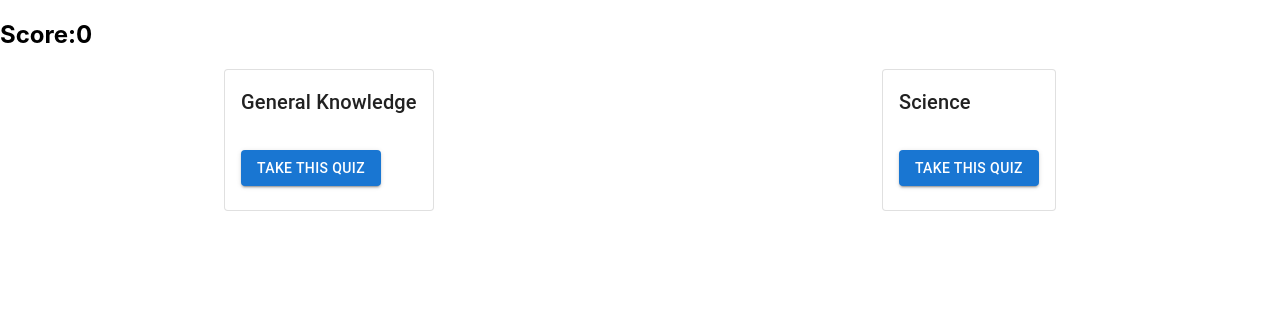
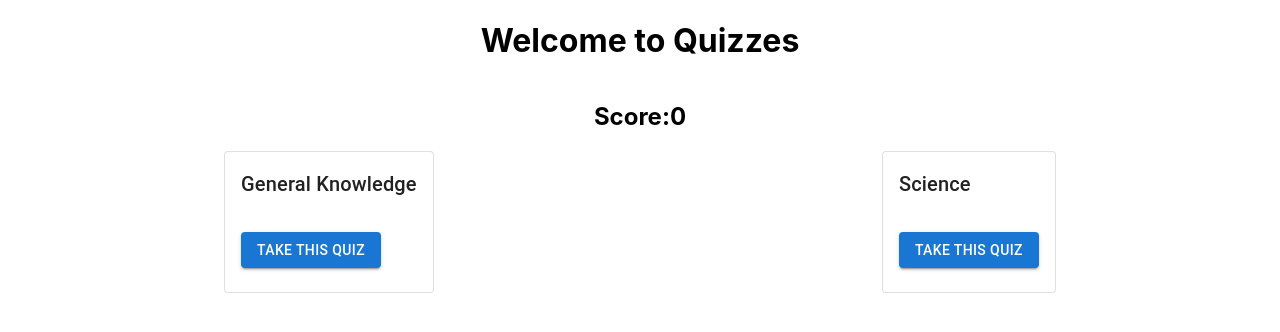
Before and after one commit to LyneSultan/quiz-app, a React (Create React App) app in the folder app/: page / in a window 1280 px wide. Shown: the top 332 px of the page. Built offline with nearby package versions, Linux system fonts and the light colour scheme.

Commit message:
added back navigation

```diff
--- a/app/src/pages/Quiz/useQuizLogic.jsx
+++ b/app/src/pages/Quiz/useQuizLogic.jsx
@@ -1,15 +1,18 @@
 import { useState } from 'react';
 import { useDispatch, useSelector } from 'react-redux';
+import { useNavigate, useParams } from 'react-router-dom';
 import { incrementScore } from './../../redux/userSlice';
+import { routes } from './../../routes/routes';
+import './../../style/base.css';
 
-import { useParams } from 'react-router-dom';
-import './../../style/base.css';
 export const useQuizLogic = () => {
+  const navigate = useNavigate();
+  const { id } = useParams();
+
   const quizzes = useSelector((state) => state.quizzes);
   const dispatch = useDispatch();
   const [answers, setAnswers] = useState({});
 
-  const { id } = useParams();
 
   const quiz = quizzes.find((quiz) => quiz.id === parseInt(id));
 
@@ -32,9 +35,14 @@ export const useQuizLogic = () => {
     });
 
   }
+  const handleBack = () => {
+    navigate(routes.quizzes);
+  }
+
   return {
     quiz,
     handleAnswerChange,
     handleSubmit,
+    handleBack
   };
 }
--- a/app/src/pages/Quizzes/index.jsx
+++ b/app/src/pages/Quizzes/index.jsx
@@ -1,7 +1,6 @@
+import Card from '@mui/material/Card';
 import { useSelector } from 'react-redux';
 import { useNavigate } from 'react-router-dom';
-// import Button from '@mui/material/Button';
-import Card from '@mui/material/Card';
 import QuizCard from '../../components/QuizCard.jsx';
 import { routes } from './../../routes/routes.js';
 import './../../style/base.css';
@@ -9,44 +8,34 @@ import './../../style/base.css';
 const Quizzes = () => {
   const quizzes = useSelector((state) => state.quizzes);
   const user = useSelector((state) => state.user);
-
   const navigate = useNavigate();
-
-  console.log(user);
 
   const handleNavigate = (id) => {
     navigate(routes.quiz(id));
   };
 
-
-
-
   return (
 
     <div>
-      <h2>Score:{user.score}</h2>
-      {!quizzes ? <h1>no quizzes</h1> :
+      <div className='flex column align-center'>
+        <h1>Welcome to Quizzes</h1>
+        <h2>Score:{user.score}</h2>
+      </div>
 
+      {!quizzes ?
+        <h1>no quizzes</h1>
+        :
         <div >
           <div className='flex space-around'>
-
             {quizzes.map((quiz) => (
               <Card variant="outlined" key={quiz.id}>
                 <QuizCard quiz={quiz} handleNavigate={handleNavigate} />
-                {/* <div>{quiz.title}</div>
-
-                <ButtonComponent onClick={() => handleNavigate(quiz.id)} text="Click me" /> */}
               </Card>
-
-
             ))}
           </div>
         </div>
       }
     </div >
   );
-
-
-
 }
 export default Quizzes;
```
